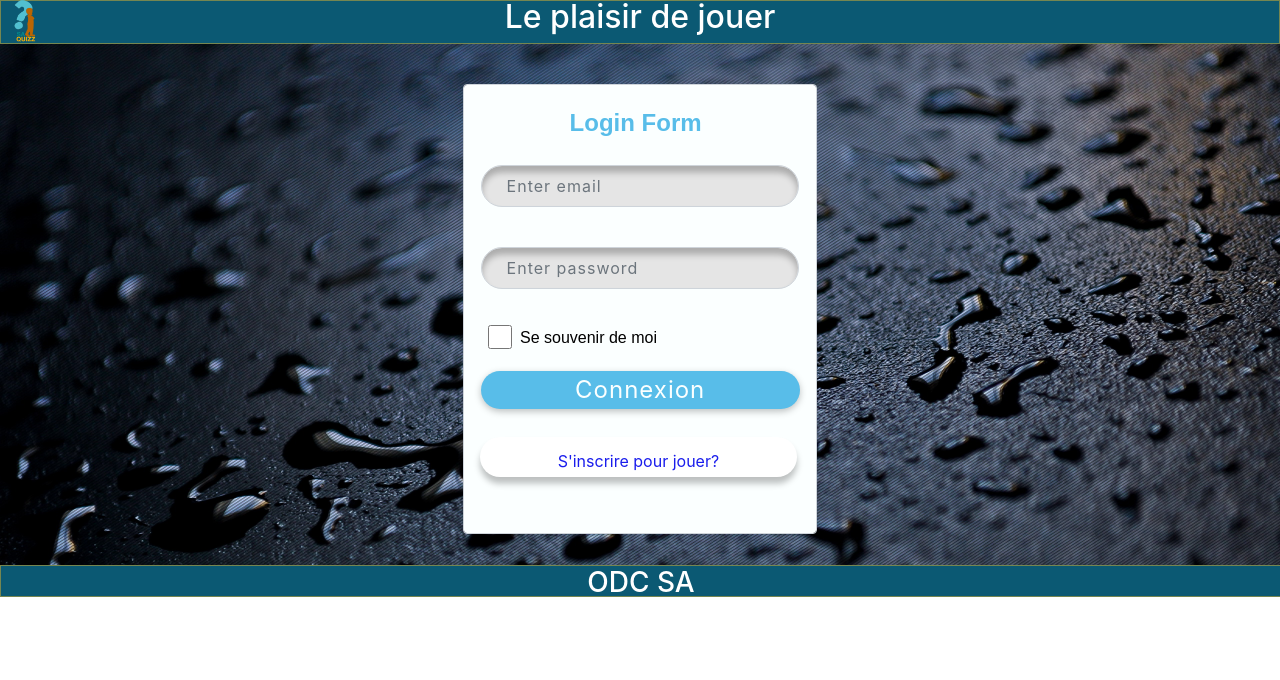
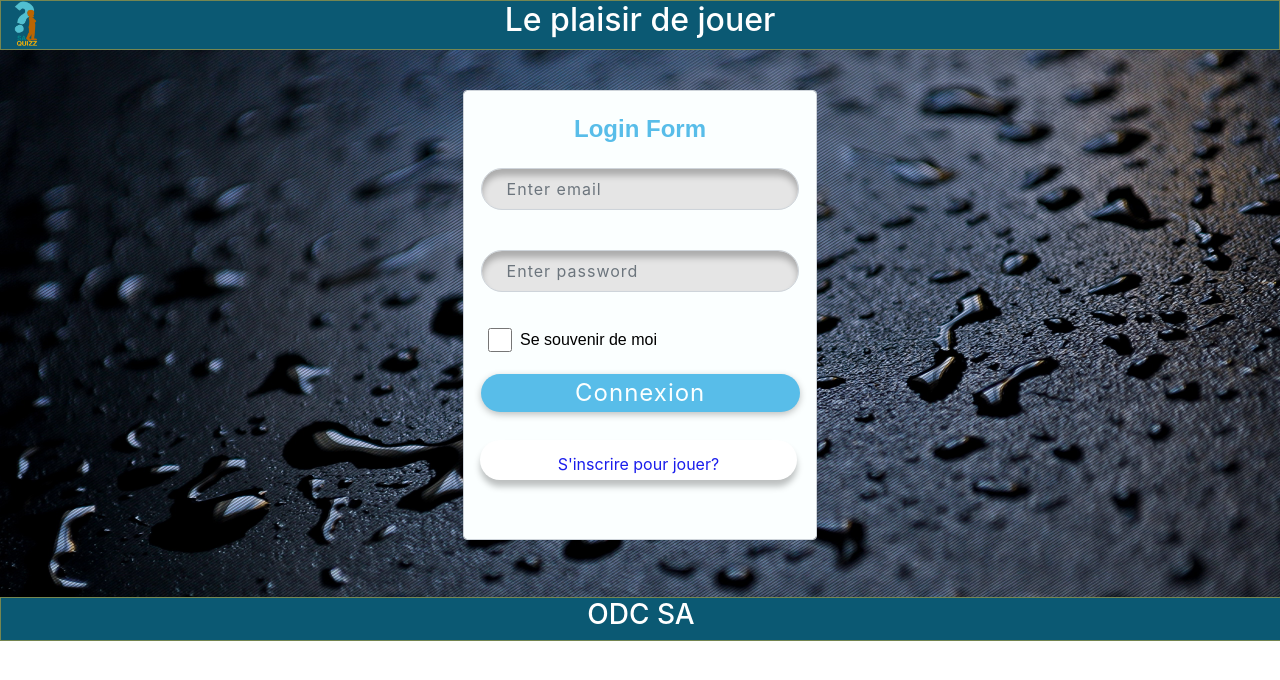
Before and after one commit to keane-kane/miniProjet2, a PHP site: page / in a window 1280 px wide. Shown: the top 680 px of the page. Run offline with PHP 8.4, Linux system fonts and the light colour scheme; some libraries are stand-ins or nearby versions.

Commit message:
new commit

```diff
--- a/connexion.php
+++ b/connexion.php
@@ -5,7 +5,7 @@ $result='';
 //verification des champ et sorti des erreurs
 
     if(!empty($_POST['submit']) ) {
-        var_dump($_POST);
+//var_dump($_POST);
 
         $login = test_input($_POST['login']);
         $pwd = test_input($_POST['pwd']);
@@ -15,7 +15,7 @@ $result='';
         if($login != "" && $pwd != "" ) {
             if($ligne!=null){
             $result = connexion($pwd,$login,$ligne);
-           echo $result;
+           //echo $result;
            }
         }else {
             $errorMes['incorrecte']= 'Tous champsles sont obligatoires';
@@ -25,9 +25,8 @@ $result='';
                  $errorMes['incorrecte'] = "Votre mot de passe ou identifiants est incorrectes
                                             !<br>Si vous êtes nouveau inscrivez-vous";
         }else{
-            echo 'je suis la';
               header("location: index.php?page=".$result);
-              }
+        }
 
 
     }
--- a/styles/connexion.css
+++ b/styles/connexion.css
@@ -11,28 +11,28 @@ div.imgfond{
     background-image: url("../images/fond.jpg");
     background-size: cover;
     background-repeat: no-repeat;
-    position: fixed;
-    height: 597px;
+    margin-bottom: none;
+   height: 598px;
 }
 .plaisir{
-    height: 7%;
+    height: 8%;
     background: #0B5973;
     border: 1px solid #758651;
 }
 .imageH{
-    background-image: url("../Images/logo-QuizzSA.png");
-    height: 2.6em;
+    background-image: url("../images/logo-QuizzSA.png");
+    height: 2.8em;
     width: 10%;
     background-repeat: no-repeat;
     background-size:contain;
     position: absolute;
     left: 10px;
-    top: -4px;
+    top: -3px;
 }
 .jouer{
     text-align: center;
     color: #FFFFFF;
-   line-height: 1em;
+   line-height: 1.2em;
    font-size: 2em;
 }
 .div-form-con{
@@ -44,19 +44,20 @@ div.imgfond{
     top:1em;
 }
 .login{
-    position: absolute;
+    position: relative;
     font-family: Sans-serif;
     font-weight: bold;
     font-size: 01.5em;
     color: #58BDE9;
+    text-align: center;
     top:1em;
-    left:30%;
+
 }
 form{
     position: relative;
     width: 100%;
     height: auto;
-    top: 3em;
+    top: 1em;
 }
 .div2 {
     margin: 2em 0 -1em;
@@ -117,10 +118,11 @@ div .btn{
     text-decoration: underline;
 }
 .f{
-    position: absolute;
+    position: relative;
     height: 5%;
     width: 100%;
-    bottom: 0;
+   bottom: -4.6em;
+   margin-bottom: 0;
     background: #0B5973;
     border: 1px solid #758651;
     text-align: center;
@@ -135,7 +137,7 @@ div .btn{
 .error{
     display: block;
    position: relative;
-    top: 4em;
+    top: 1.8em;
     margin-bottom: -1em;
     color: #fff;
     font-size: 14px;
--- a/traitement/dbConnexion.php
+++ b/traitement/dbConnexion.php
@@ -1,6 +1,6 @@
 
         <?php
-            session_start();
+           // session_start();
             $servername = 'mysql-keaner.alwaysdata.net';
             $username = 'keaner';
             $password = 'Samsuge__';
@@ -20,7 +20,7 @@
 
                $requete="SELECT * FROM `donneesuser` WHERE login = '$login' LIMIT 1";
                $ligne = bdRequete($conn,$requete);
-               var_dump($ligne);
+               //var_dump($ligne);
 
 
 
@@ -28,6 +28,7 @@
 
 
           /*  $mysqli = new mysqli($servername,$username,$password)
+          http://keaner.alwaysdata.net/miniprojet/index.php
 
 
 Samsuge__ ,keaner_quizz2 ,Hôte MySQL : mysql-keaner.alwaysdata.net
```
